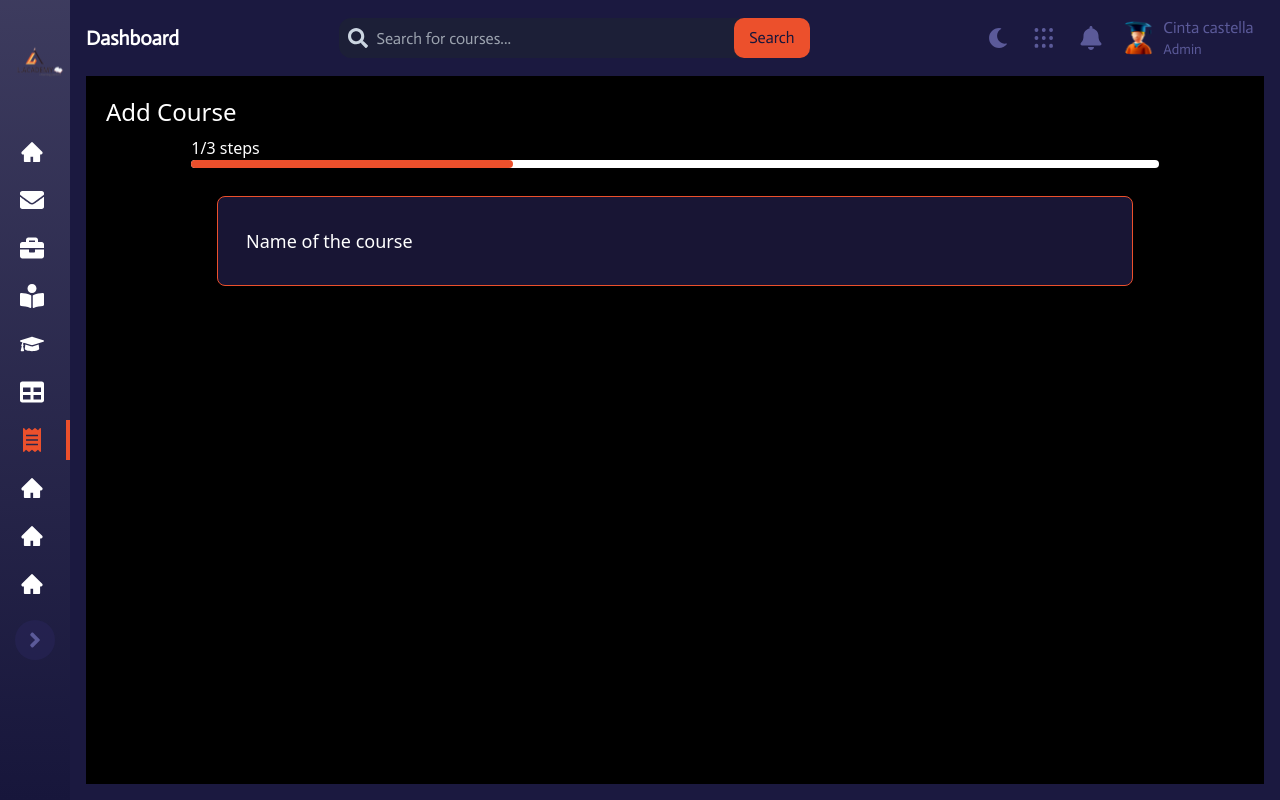
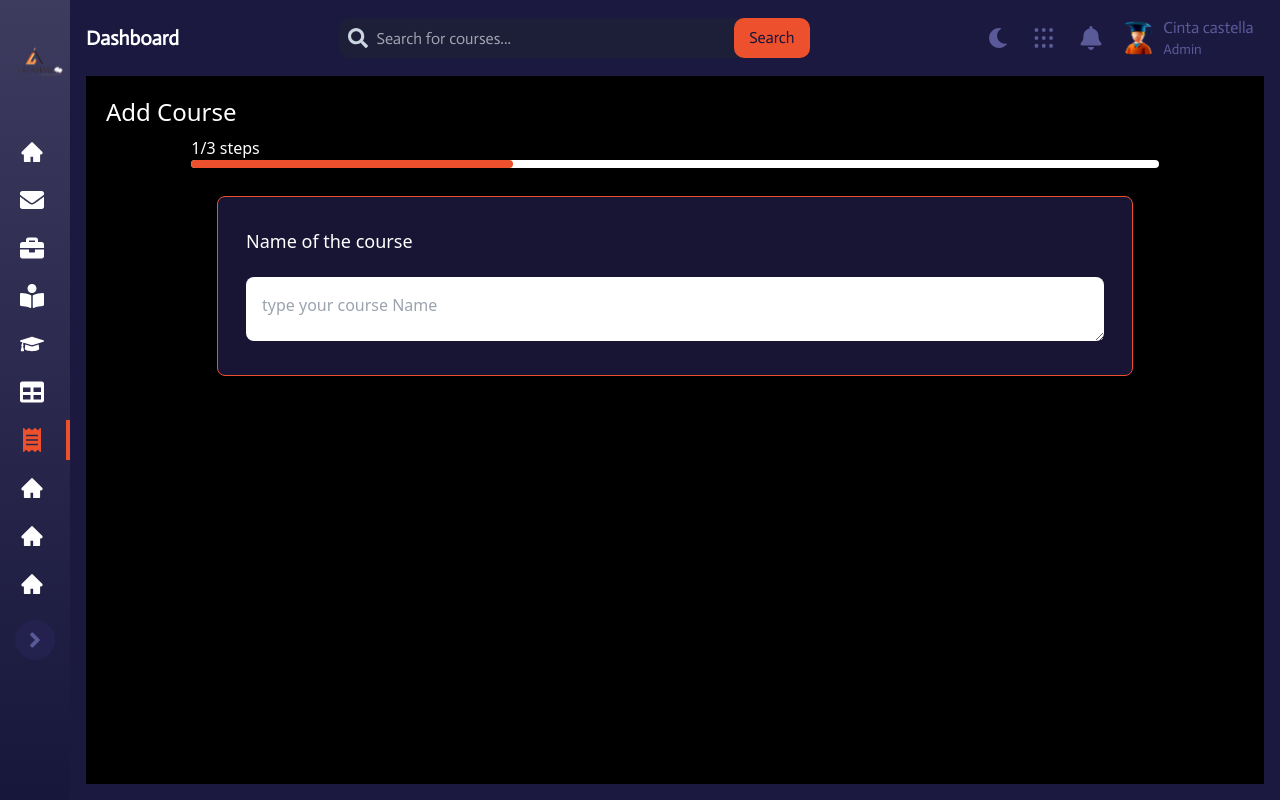
Before and after one commit to LAcademy-Elearning/frontend, a React (Vite) app: page /add_courses in a window 1280 px wide. Built offline with nearby package versions, Linux system fonts and the light colour scheme; some icons are missing.

Commit message:
implemented textareas

```diff
--- a/src/components/AddContent.tsx
+++ b/src/components/AddContent.tsx
@@ -14,6 +14,9 @@ const AddContent = () => {
         </div>
         </Link>
       </div>
+      <div className='mt-5 '>
+        <textarea className='w-full outline-none rounded-lg text-black px-4  pt-4' placeholder='type your course content' name=""></textarea>
+      </div>
     </AddCourseArea>
   )
 }
--- a/src/components/AddCourse.tsx
+++ b/src/components/AddCourse.tsx
@@ -14,6 +14,9 @@ const AddCourse = () => {
         </div>
         </Link>
       </div>
+      <div className='mt-5 '>
+        <textarea className='w-full outline-none rounded-lg text-black px-4  pt-4' placeholder='type your course Name' name=""></textarea>
+      </div>
     </AddCourseArea>
   )
 }
--- a/src/components/AddTopic.tsx
+++ b/src/components/AddTopic.tsx
@@ -14,6 +14,9 @@ const AddTopic = () => {
         </div>
         </Link>
       </div>
+      <div className='mt-5 '>
+        <textarea className='w-full outline-none rounded-lg text-black px-4  pt-4' placeholder='type your course topic ' name=""></textarea>
+      </div>
     </AddCourseArea>
   )
 }
```
